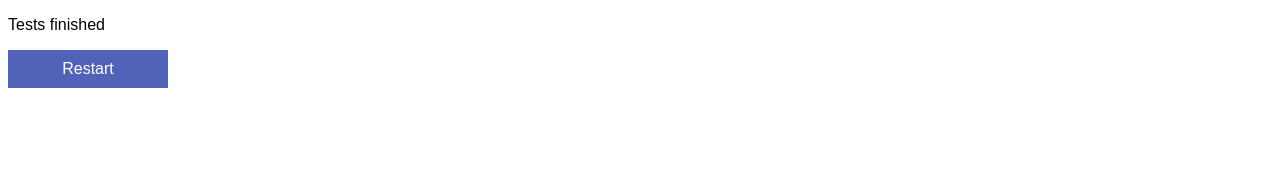
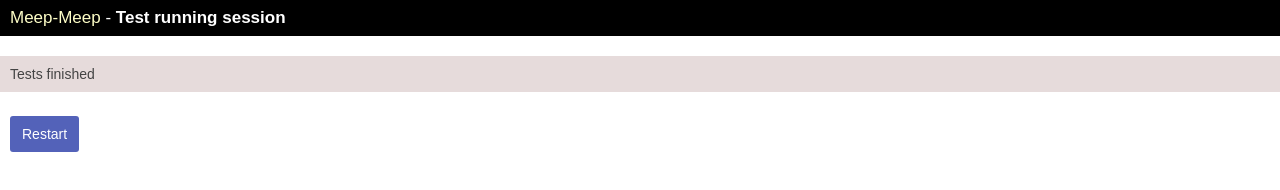
Before and after one commit to meep-meep/test-runner, a website: page templates/done.html in a window 1280 px wide. Drawn offline with Linux system fonts and the light colour scheme.

Commit message:
updated visual design

```diff
--- a/templates/done.html
+++ b/templates/done.html
@@ -5,22 +5,48 @@
 <style>
     body {
         font-family: sans-serif;
+        margin: 0;
+    }
+
+    .meep-meep {
+        color: rgb(253, 253, 198);
+    }
+
+    .title {
+        padding-left: 10px;
+        line-height: 36px;
+        color: white;
+        background: black;
+        font-size: 17px;
+    }
+
+    .section-title {
+        color: #444;
+        background: rgb(230, 219, 219);
+        line-height: 36px;
+        font-size: 14px;
+        margin-top: 20px;
+        padding-left: 10px;
     }
 
     #restart-link {
-        display: block;
-        padding: 10px;
-        width: 140px;
-        margin-top: 10px;
+        display: inline-block;
+        font-size: 14px;
+        padding: 0 12px 0 12px;
+        margin: 10px 0 0 10px;
+        line-height: 36px;
+        border: 0;
 
         background: #5362b9;
         color: white;
         text-decoration: none;
         text-align: center;
+        border-radius: 3px;
     }
 </style>
 
-<p>Tests finished</p>
+<div class="title"><span class="meep-meep">Meep-Meep</span> - <b>Test running session</b></div>
+<p class="section-title">Tests finished</p>
 
 <a id="restart-link" href="/tests">Restart</a>
 
```
